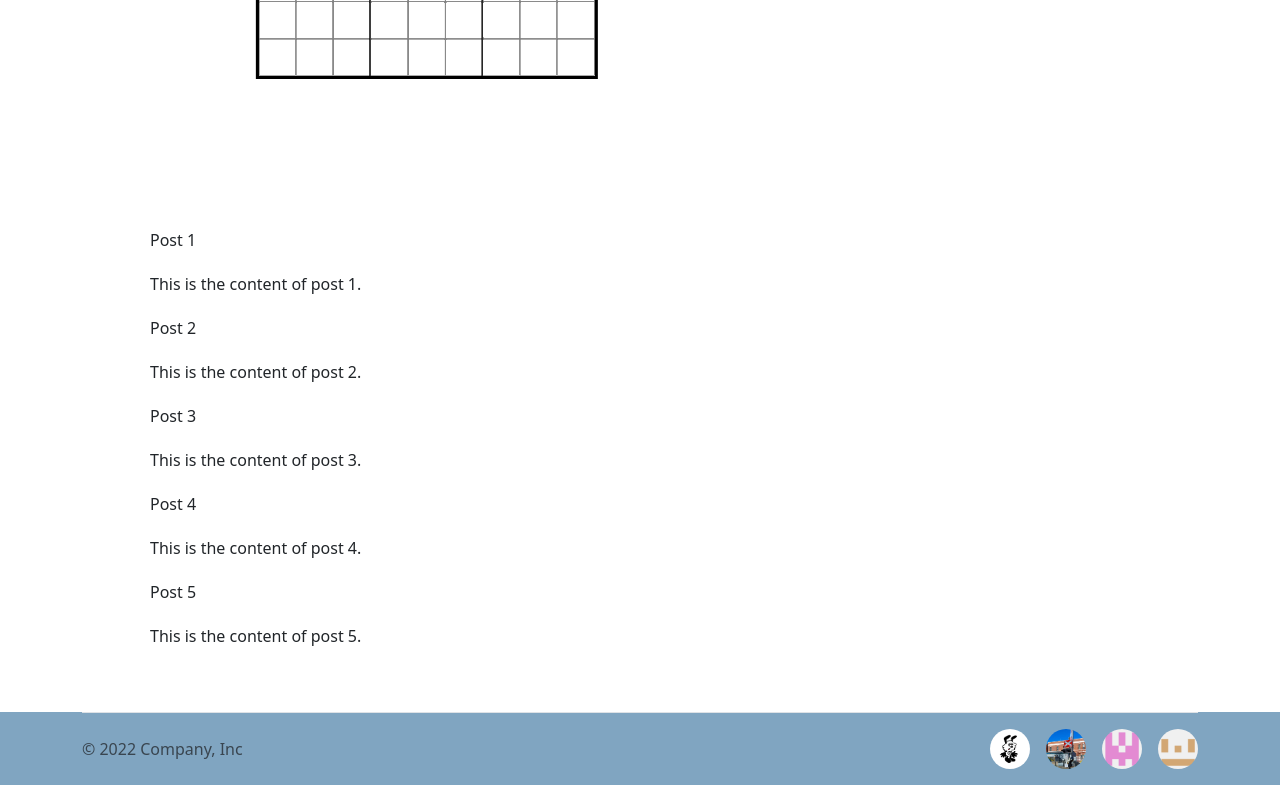
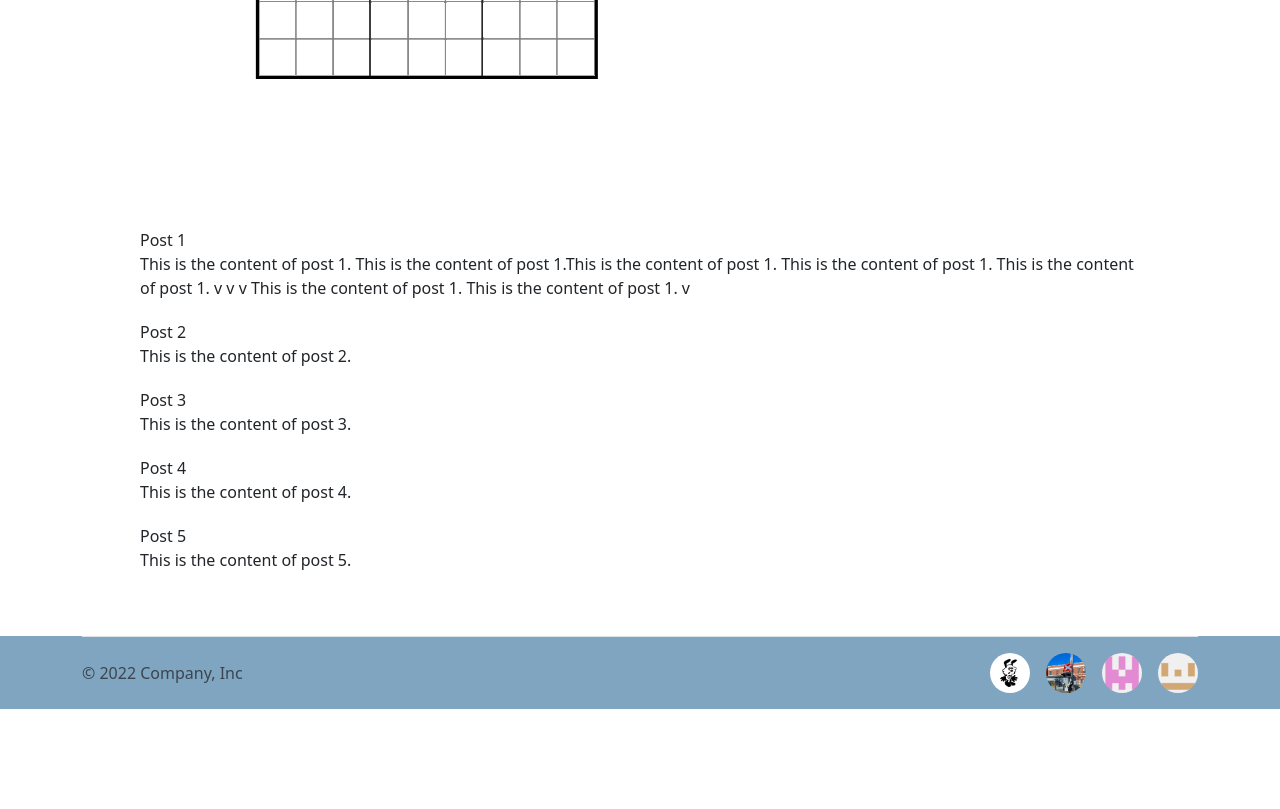
Before and after one commit to realroyxu/CITS3403-MurderMystery, a Flask app: page / in a window 1280 px wide. Shown: the part 463-1272 px from the top of the page. After the commit the page ends 1172 px from the top, so only its background shows below. Run offline with Flask 3, Linux system fonts and the light colour scheme.

Commit message:
fix forum bug on home page

```diff
--- a/app/routes.py
+++ b/app/routes.py
@@ -14,7 +14,7 @@ user_scores = [
 ]
 
 forum_posts = [
-    {"id": 1, "title": "Post 1", "content": "This is the content of post 1."},
+    {"id": 1, "title": "Post 1", "content": "This is the content of post 1. This is the content of post 1.This is the content of post 1. This is the content of post 1. This is the content of post 1. v v v This is the content of post 1. This is the content of post 1. v "},
     {"id": 2, "title": "Post 2", "content": "This is the content of post 2."},
     {"id": 3, "title": "Post 3", "content": "This is the content of post 3."},
     {"id": 4, "title": "Post 4", "content": "This is the content of post 4."},
--- a/app/static/forum/forum.css
+++ b/app/static/forum/forum.css
@@ -1,4 +1,7 @@
-.post-title, .post-content{
-    width : 1000px;
+.post{
     padding : 10px;
 }
+
+.post-title, .post-content{
+    max-width : 1000px;
+}
--- a/app/templates/pages/leaderboard.html
+++ b/app/templates/pages/leaderboard.html
@@ -3,5 +3,5 @@
 {% block title %}Home{% endblock %}
 
 {% block content %}
-    {% include "leaderboard_component.html" %}
+    {% include "/pages/leaderboard_component.html" %}
 {% endblock %}
```
